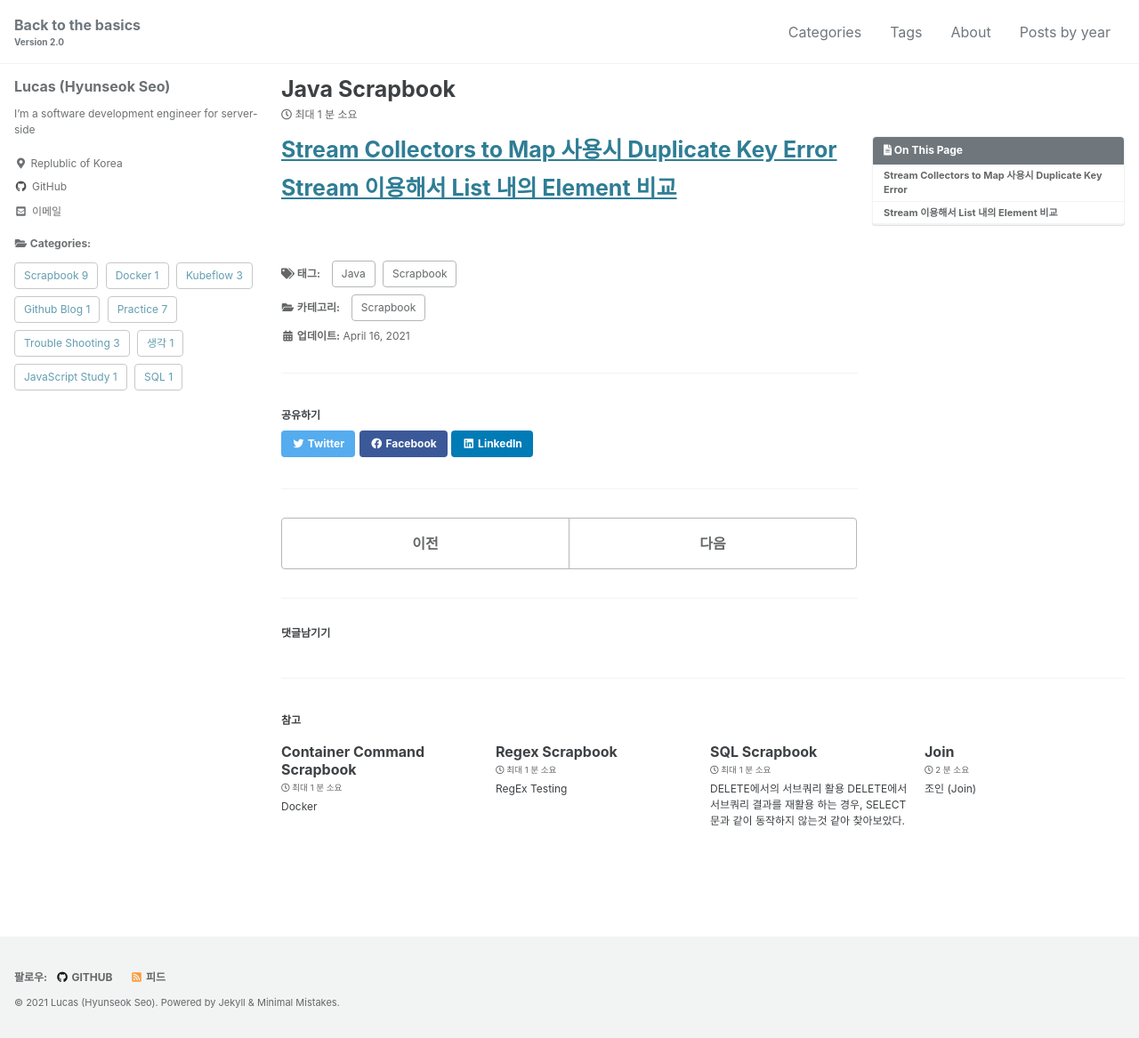
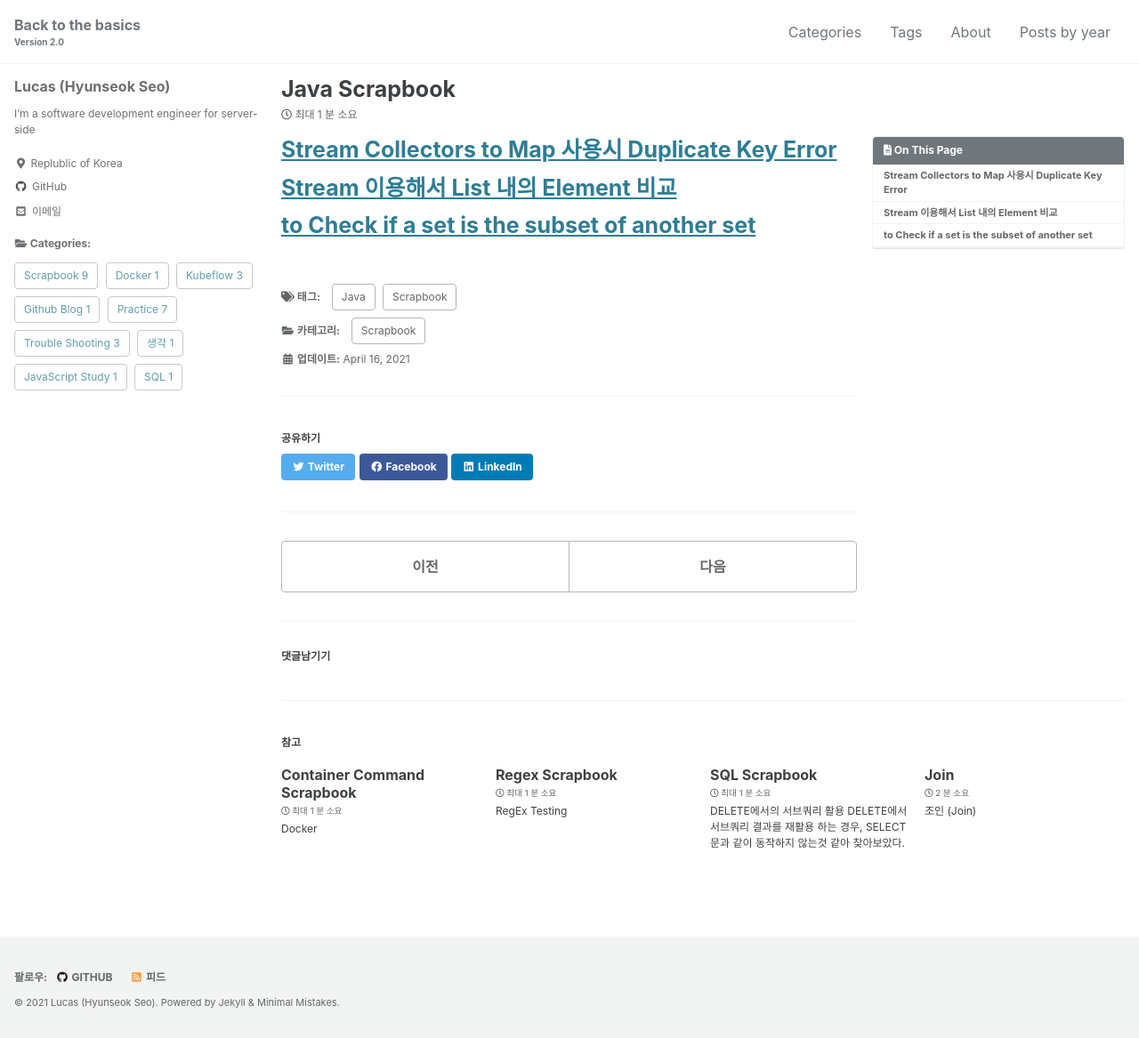
Before and after one commit to lucaseo90/lucaseo90, a Jekyll site: the page built from _posts/2021-04-16-java-scrapbook.md, in a window 1280 px wide and 1167 px high. Shown: the whole window at 89% size. Built offline with Jekyll 4.4.1, drawn with Linux system fonts in a browser that asks for light colours; cached includes are drawn as plain includes; comment, search, counter and statistics services are not loaded.

Commit message:
Update the post for java scrapbook
Add the content to check if a set is the subset of another set

```diff
--- a/_posts/2021-04-16-java-scrapbook.md
+++ b/_posts/2021-04-16-java-scrapbook.md
@@ -20,3 +20,5 @@ categories:
 # [Stream Collectors to Map 사용시 Duplicate Key Error](https://brocess.tistory.com/170)
 
 # [Stream 이용해서 List 내의 Element 비교](https://gogo-jjm.tistory.com/17)
+
+# [to Check if a set is the subset of another set](https://www.programiz.com/java-programming/examples/check-subset-of-a-set)
```
